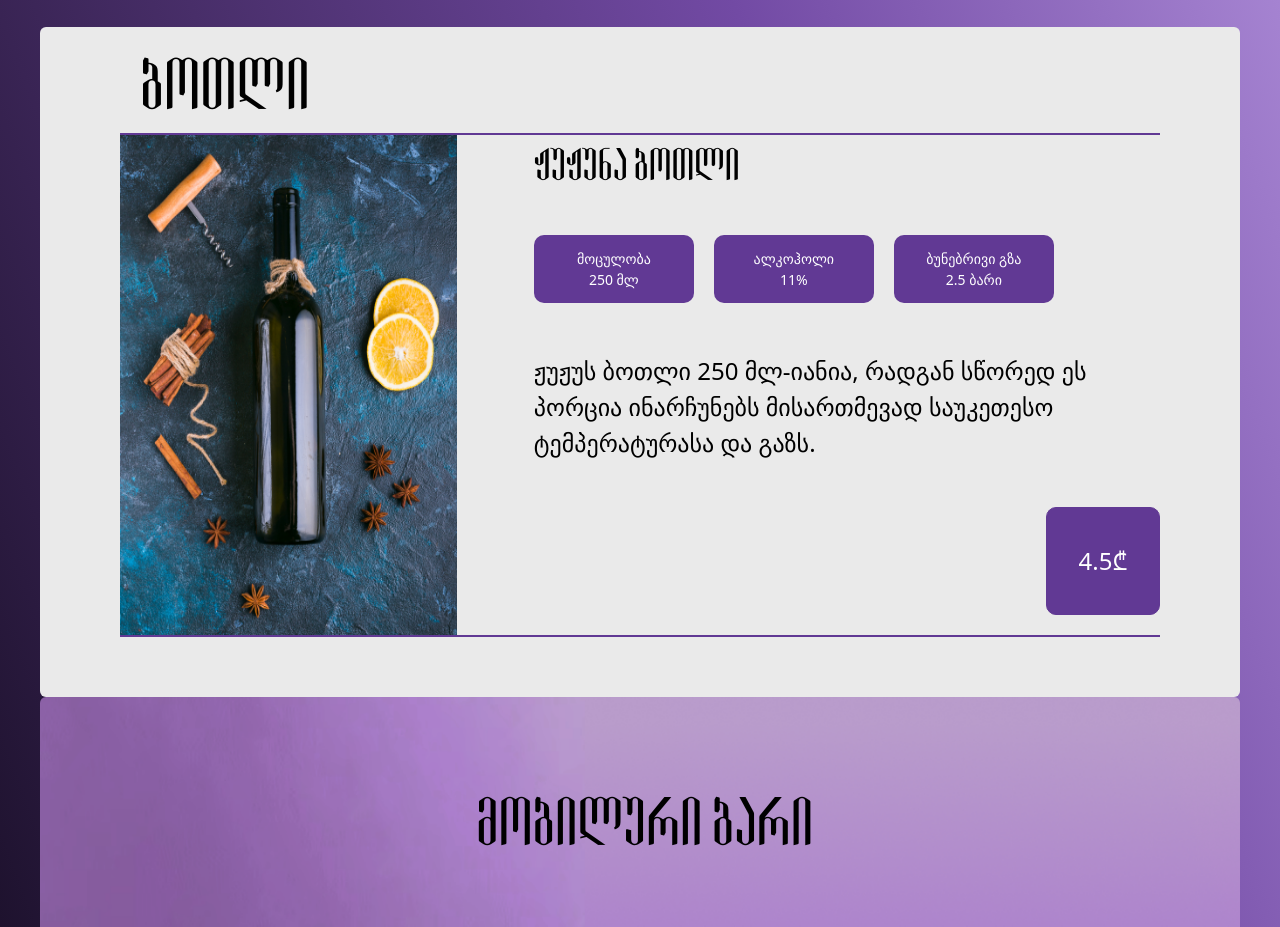
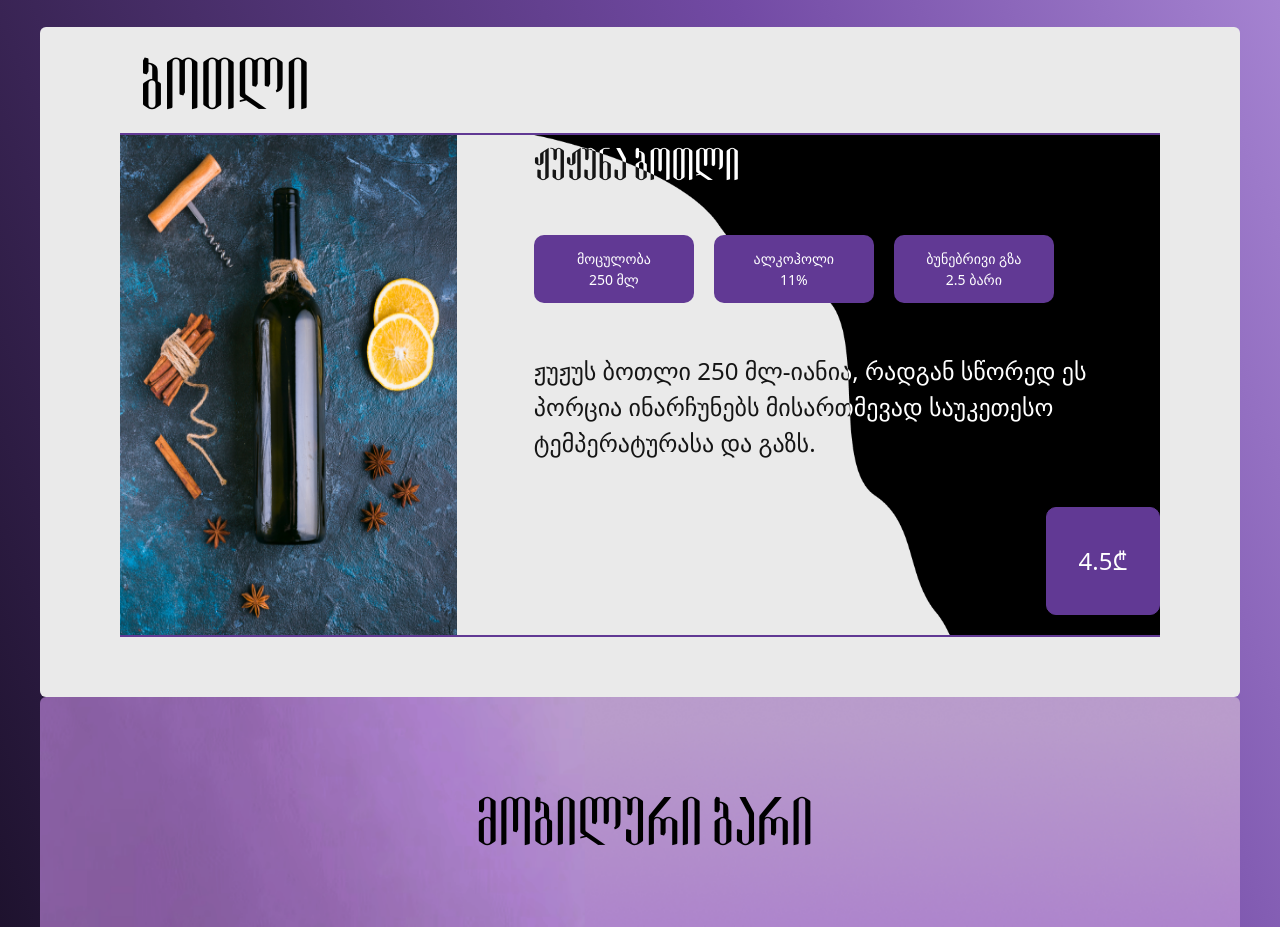
Before and after one commit to linesquad/jujuna, a React (Vite) app: page / in a window 1280 px wide. Shown: the part 1460-2387 px from the top of the page. Built offline with nearby package versions, Linux system fonts and the light colour scheme.

Commit message:
feat: change background of bottle component

```diff
--- a/src/components/landingComponents/Bottle.jsx
+++ b/src/components/landingComponents/Bottle.jsx
@@ -5,7 +5,7 @@ function Bottle() {
   return (
     <Wrapper>
       <div className="relative">
-        <div className="bg-[#eaeaea] lg:px-[40px]  xl:px-[80px] lg:pb-[60px] rounded-md">
+        <div className="bg-[#eaeaea]  lg:px-[40px]  xl:px-[80px] lg:pb-[60px] rounded-md">
           <h2 className="ml-[20px] pt-[10px] text-[40px] text-color-black  font-tommaso font-normal lg:text-[64px]">
             ბოთლი
           </h2>
@@ -22,8 +22,8 @@ function Bottle() {
                 მისართმევად საუკეთესო ტემპერატურასა და გაზს.
               </p>
             </div>
-            <div className="w-[50%] lg:w-[69%] lg:pb-[20px]">
-              <h2 className="text-[32px] font-tommaso text-center lg:text-left lg:text-[40px]">
+            <div className="w-[50%] lg:w-[69%] lg:pb-[20px] bg-[url('/images/layerBlack.png')] bg-no-repeat bg-cover">
+              <h2 className="text-[32px] text-color-primary font-tommaso text-center lg:text-left lg:text-[40px] mix-blend-difference">
                 ჟუჟუნა ბოთლი
               </h2>
               <div className="flex flex-col items-center gap-[10px] mt-[15px] w-[160px] m-auto lg:w-[100%] lg:items-start lg:flex-row lg:mt-[40px] lg:gap-[20px]">
@@ -43,7 +43,7 @@ function Bottle() {
                 </div>
               </div>
 
-              <p className="hidden lg:block text-[16px] font-normal lg:text-[24px] lg:mt-[50px]">
+              <p className="hidden lg:block text-[16px] font-normal lg:text-[24px] lg:mt-[50px] mix-blend-difference text-color-primary">
                 ჟუჟუს ბოთლი 250 მლ-იანია, რადგან სწორედ ეს პორცია ინარჩუნებს
                 მისართმევად საუკეთესო ტემპერატურასა და გაზს.
               </p>
```
